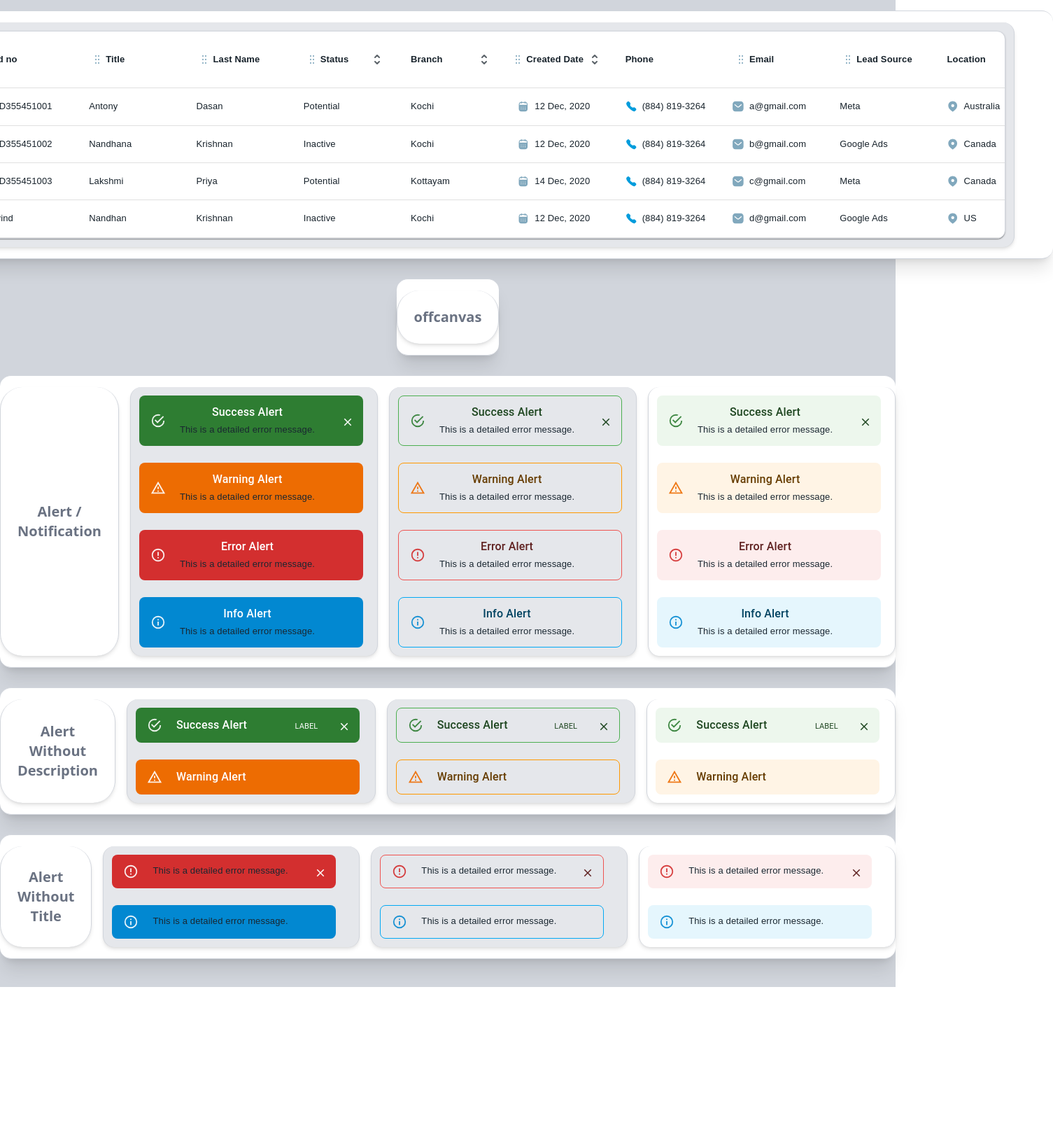
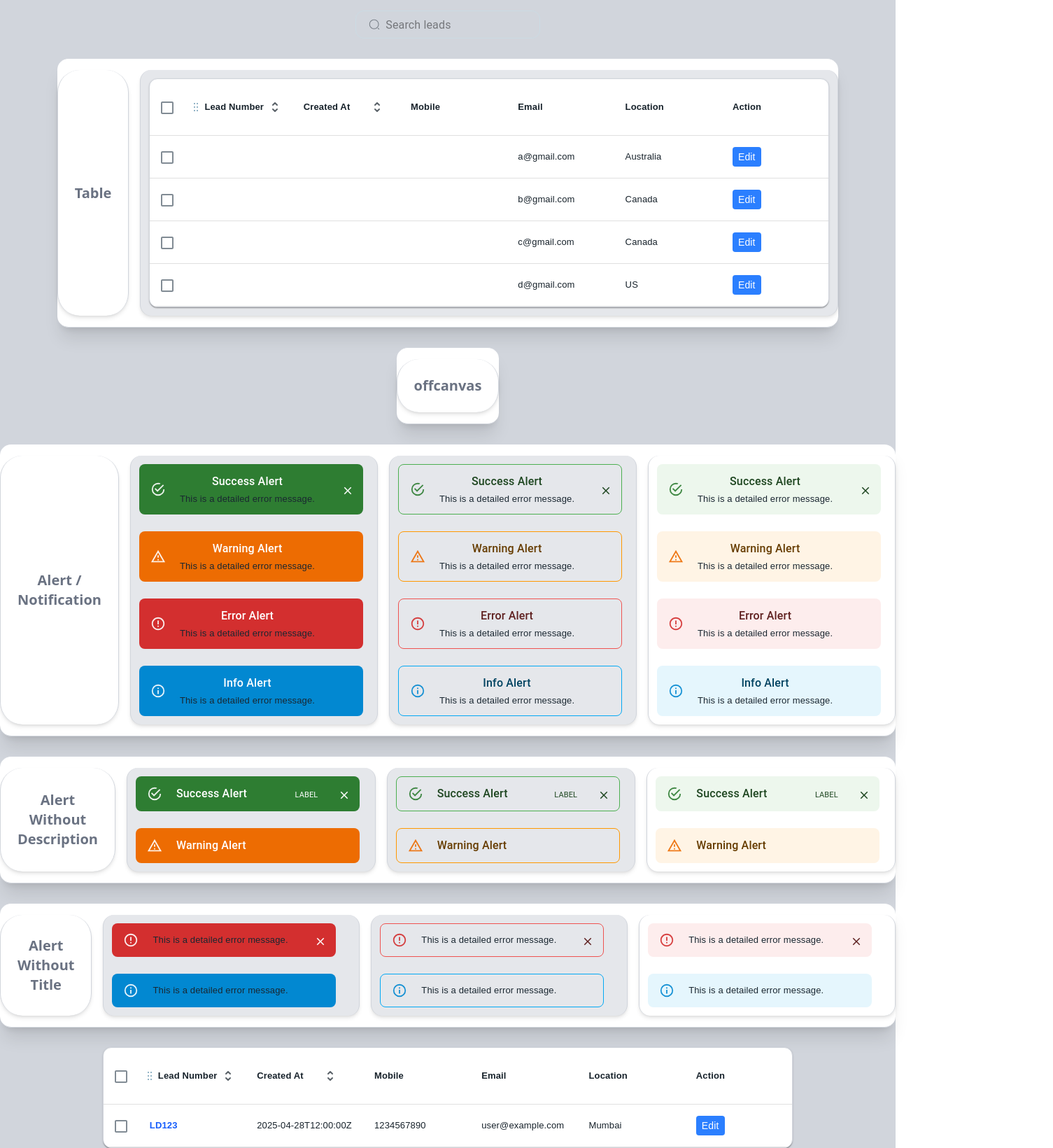
Before and after one commit to avnashv/reusable-components, a React (Vite) app: page / in a window 1280 px wide. Shown: the part 3200-4840 px from the top of the page at 70% size, 1505 px wide, since content can reach past the window. Before the commit the page ends 4610 px from the top, so only its background shows below. Built offline with nearby package versions, Linux system fonts and the light colour scheme.

Commit message:
search functionality change

```diff
--- a/src/App.jsx
+++ b/src/App.jsx
@@ -56,18 +56,18 @@ function App() {
 
 
   // Sample data for the custom table
-  const columns = [
-    { id: "leadNo", label: "Lead no", showSort: false, isDrag: false },
-    { id: "title", label: "Title", showSort: false, isDrag: true },
-    { id: "lastName", label: "Last Name", showSort: false, isDrag: true },
-    { id: "status", label: "Status", showSort: true, isDrag: true },
-    { id: "branch", label: "Branch", showSort: true, isDrag: false },
-    { id: "createdDate", label: "Created Date", showSort: true, isDrag: true },
-    { id: "phone", label: "Phone", showSort: false, isDrag: false },
-    { id: "email", label: "Email", showSort: false, isDrag: true },
-    { id: "leadSource", label: "Lead Source", showSort: false, isDrag: true },
-    { id: "location", label: "Location", showSort: true, isDrag: false },
-  ];
+  // const columns = [
+  //   { id: "leadNo", label: "Lead no", showSort: false, isDrag: false },
+  //   { id: "title", label: "Title", showSort: false, isDrag: true },
+  //   { id: "lastName", label: "Last Name", showSort: false, isDrag: true },
+  //   { id: "status", label: "Status", showSort: true, isDrag: true },
+  //   { id: "branch", label: "Branch", showSort: true, isDrag: false },
+  //   { id: "createdDate", label: "Created Date", showSort: true, isDrag: true },
+  //   { id: "phone", label: "Phone", showSort: false, isDrag: false },
+  //   { id: "email", label: "Email", showSort: false, isDrag: true },
+  //   { id: "leadSource", label: "Lead Source", showSort: false, isDrag: true },
+  //   { id: "location", label: "Location", showSort: true, isDrag: false },
+  // ];
 
   // Sample data for the custom table
   const data = [
@@ -126,40 +126,40 @@ function App() {
   ];
 
 
-  const getRow = (columnId, value) => {
-    switch (columnId) {
-      case "createdDate":
-        return (
-          <div className="flex items-center gap-2">
-            <img src={CalenderIcon} alt="Calender" className="w-4 h-4" />
-            <span>{value}</span>
-          </div>
-        );
-      case "phone":
-        return (
-          <div className="flex items-center gap-2">
-            <img src={PhoneIcon} alt="Phone" className="w-4 h-4" />
-            <span>{value}</span>
-          </div>
-        );
-      case "email":
-        return (
-          <div className="flex items-center gap-2">
-            <img src={MailIcon} alt="Mail" className="w-4 h-4" />
-            <span>{value}</span>
-          </div>
-        );
-      case "location":
-        return (
-          <div className="flex items-center gap-2">
-            <img src={LoactionIcon} alt="Location" className="w-4 h-4" />
-            <span>{value}</span>
-          </div>
-        );
-      default:
-        return value;
-    }
-  };
+  // const getRow = (columnId, value) => {
+  //   switch (columnId) {
+  //     case "createdDate":
+  //       return (
+  //         <div className="flex items-center gap-2">
+  //           <img src={CalenderIcon} alt="Calender" className="w-4 h-4" />
+  //           <span>{value}</span>
+  //         </div>
+  //       );
+  //     case "phone":
+  //       return (
+  //         <div className="flex items-center gap-2">
+  //           <img src={PhoneIcon} alt="Phone" className="w-4 h-4" />
+  //           <span>{value}</span>
+  //         </div>
+  //       );
+  //     case "email":
+  //       return (
+  //         <div className="flex items-center gap-2">
+  //           <img src={MailIcon} alt="Mail" className="w-4 h-4" />
+  //           <span>{value}</span>
+  //         </div>
+  //       );
+  //     case "location":
+  //       return (
+  //         <div className="flex items-center gap-2">
+  //           <img src={LoactionIcon} alt="Location" className="w-4 h-4" />
+  //           <span>{value}</span>
+  //         </div>
+  //       );
+  //     default:
+  //       return value;
+  //   }
+  // };
 
   const dropdownOptions1 = [
     { id: 1, name: "Option 1", description: "Description 1" },
@@ -175,6 +175,73 @@ function App() {
     setRowsPerPage(newRowsPerPage);
     setCurrentPage(1); // reset to page 1
   };
+
+
+  const leads = [
+    {
+      id: 1,
+      leadNumber: "LD123",
+      createdAt: "2025-04-28T12:00:00Z",
+      mobileNumber: "1234567890",
+      email: "user@example.com",
+      location: "Mumbai",
+    },
+    // more rows...
+  ];
+
+  const columns = [
+    { id: "leadNumber", label: "Lead Number", showSort: true, isDrag: true },
+    { id: "createdAt", label: "Created At", showSort: true, isDrag: false },
+    { id: "mobileNumber", label: "Mobile", showSort: false },
+    { id: "email", label: "Email", showSort: false },
+    { id: "location", label: "Location", showSort: false },
+    { id: "action", label: "Action", showSort: false },
+  ];
+
+
+  const getRow = (columnId, value, row) => {
+    switch (columnId) {
+      case "leadNumber":
+        return (
+          <span
+            className="font-bold text-blue-600 cursor-pointer"
+            onClick={() => console.log("View lead:", row.leadNumber)}
+          >
+            {value}
+          </span>
+        );
+      case "action":
+        return (
+          <button
+            className="text-sm text-white bg-blue-500 px-2 py-1 rounded"
+            onClick={() => console.log("Edit lead:", row.leadNumber)}
+          >
+            Edit
+          </button>
+        );
+      default:
+        return value;
+    }
+  };
+
+  const [searchQuery, setSearchQuery] = useState("");
+  const [results, setResults] = useState([]);
+  const [loading, setLoading] = useState(false);
+
+
+  const handleSearch = async (query) => {
+    setLoading(true);
+    try {
+      const response = await fetch(`/your-api?q=${query}`);
+      const data = await response.json();
+      setResults(data.results);
+    } catch (err) {
+      console.error("Search failed", err);
+    } finally {
+      setLoading(false);
+    }
+  };
+
 
 
 
@@ -679,6 +746,16 @@ function App() {
       </div>
       <CustomSearch placeHolder="Search" width="600px" />
 
+      <CustomSearch
+        placeHolder="Search leads"
+        value={searchQuery}
+        onChange={(e) => setSearchQuery(e.target.value)}
+        onSearch={handleSearch}
+        results={results}
+        loading={loading}
+      />
+
+
       {/* -- Custom Table Component -- */}
       <div className="flex gap-4 border-b-1 border-t-1 rounded-2xl pt-4 pb-4 shadow-xl border-gray-300 text-center bg-white">
 
@@ -781,6 +858,16 @@ function App() {
           <CustomAlert severity="info" variant="standard" hasTitle={false} title="Info Alert" hasDescription={true} description="This is a detailed error message." hasAction={false} hasClose={false} />
         </div>
       </div>
+
+      <div>
+        <CustomTable
+          columns={columns}
+          data={leads}
+          showCheckboxes={true}
+          getRow={getRow}
+        />
+
+      </div>
     </div>
   );
 }
--- a/src/components/customSearch/customSearch.jsx
+++ b/src/components/customSearch/customSearch.jsx
@@ -5,11 +5,11 @@ const CustomSearch = ({
     placeHolder,
     width = "264px",
     value,
-    onChange
+    onChange,
+    onSearch,         // NEW: Parent handles search logic
+    results = [],     // NEW: Search results from parent
+    loading = false   // NEW: Parent controls loading state
 }) => {
-    const [loading, setLoading] = useState(false);
-    const [results, setResults] = useState([]);
-    const [error, setError] = useState(null);
     const [isFocused, setIsFocused] = useState(false);
     const [isHovered, setIsHovered] = useState(false);
 
@@ -36,28 +36,17 @@ const CustomSearch = ({
         };
     };
 
-    const fetchSearchResults = async (query) => {
-        if (!query) return;
-        setLoading(true);
-        setError(null);
-        try {
-            const response = await fetch(`https://api.example.com/search?q=${query}`);
-            if (!response.ok) throw new Error("Failed to fetch results");
-            const data = await response.json();
-            setResults(data.results);
-        } catch (err) {
-            setError("Error fetching search results");
-        } finally {
-            setLoading(false);
+    const debouncedSearch = useCallback(debounce(onSearch, 500), [onSearch]);
+
+    const handleInputChange = (e) => {
+        const inputValue = e.target.value;
+        onChange(e); // lift input to parent
+
+        if (inputValue.length >= 3) {
+            debouncedSearch(inputValue);
         }
     };
 
-    const debouncedSearch = useCallback(debounce(fetchSearchResults, 500), []);
-
-    const handleInputChange = (e) => {
-        onChange(e); // lift to parent
-        debouncedSearch(e.target.value);
-    };
 
     return (
         <div style={{ width }}>
@@ -71,7 +60,6 @@ const CustomSearch = ({
                 onBlur={() => setIsFocused(false)}
                 onMouseEnter={() => setIsHovered(true)}
                 onMouseLeave={() => setIsHovered(false)}
-                className="bg-white rounded-[12px]"
                 sx={{
                     "& .MuiOutlinedInput-root": {
                         borderRadius: "12px",
@@ -111,7 +99,7 @@ const CustomSearch = ({
                 }}
             />
 
-            {results.length > 0 && (
+            {/* {results.length > 0 && (
                 <ul className="mt-2 bg-white border rounded-lg shadow-md max-h-40 overflow-y-auto">
                     {results.map((item, index) => (
                         <li key={index} className="px-3 py-2 hover:bg-gray-100 cursor-pointer">
@@ -119,9 +107,10 @@ const CustomSearch = ({
                         </li>
                     ))}
                 </ul>
-            )}
+            )} */}
         </div>
     );
 };
 
+
 export default CustomSearch;
```
